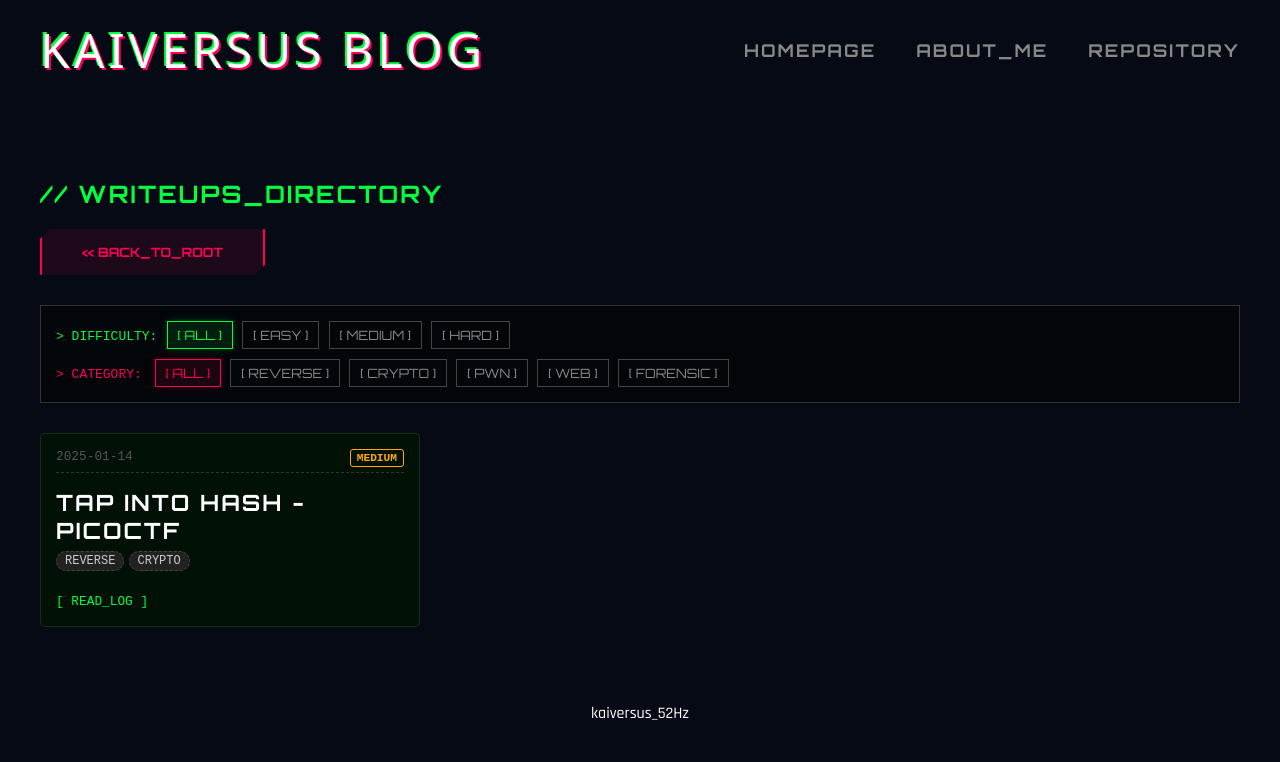
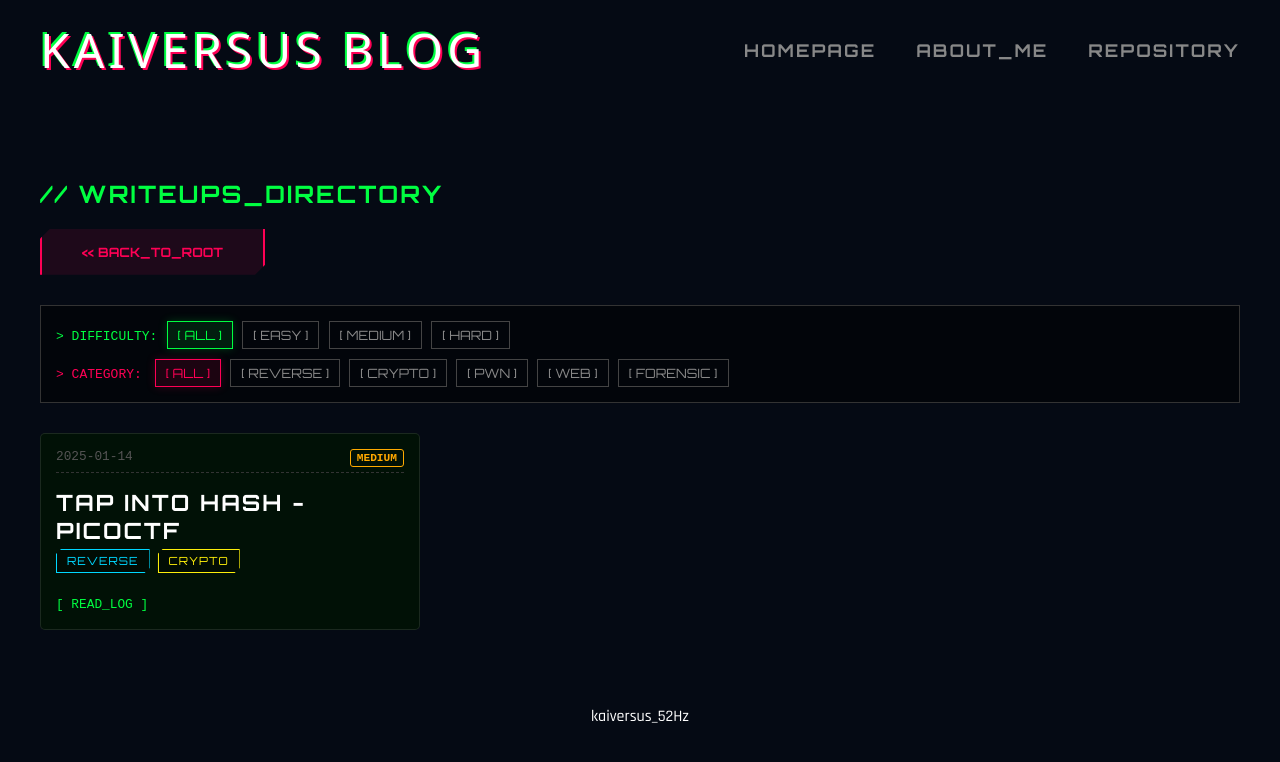
Before and after one commit to kaiversus/kaiversus.github.io, a Jekyll site: the page built from pages/writeups.md, in a window 1280 px wide. Shown: the top 762 px of the page. Built offline with Jekyll 4.4.1, drawn with Linux system fonts in a browser that asks for light colours; some web fonts are replaced.

Commit message:
Update style.css

```diff
--- a/assets/css/style.css
+++ b/assets/css/style.css
@@ -809,12 +809,79 @@ html {
 .tag-diff.Medium { border-color: #ffaa00; color: #ffaa00; }
 .tag-diff.Easy { border-color: #00ff41; color: #00ff41; }
 
+/* --- TAG CATEGORY STYLES (NEON SYSTEM) --- */
+.tag-container {
+    display: flex;
+    gap: 8px;
+    margin-bottom: 15px; /* Khoảng cách với đoạn mô tả bên dưới */
+    flex-wrap: wrap;
+}
+
 .tag-cat {
-    font-size: 0.75rem;
-    background: #222;
+    font-family: 'Orbitron', sans-serif;
+    font-size: 0.7rem;
+    padding: 4px 10px;
+    border: 1px solid #555; /* Viền mặc định nếu không khớp màu */
     color: #ccc;
-    padding: 2px 8px;
-    border-radius: 10px;
-    font-family: monospace;
-    border: 1px dashed #444;
+    text-transform: uppercase;
+    letter-spacing: 1px;
+    position: relative;
+    transition: 0.3s;
+    background: rgba(0, 0, 0, 0.3); /* Nền tối nhẹ */
+
+    /* Hiệu ứng cắt góc giống nút bấm */
+    clip-path: polygon(
+        5px 0, 100% 0,
+        100% calc(100% - 5px), calc(100% - 5px) 100%,
+        0 100%, 0 5px
+    );
 }
+
+.tag-cat:hover {
+    transform: translateY(-2px);
+    filter: brightness(1.2);
+}
+
+/* --- BẢNG MÀU QUY ĐỊNH (Boss yêu cầu) --- */
+
+/* 1. CRYPTO - Vàng Neon (Electric Yellow) */
+.tag-cat.Crypto {
+    color: #fcee0a;
+    border-color: #fcee0a;
+    box-shadow: 0 0 8px rgba(252, 238, 10, 0.3);
+}
+
+/* 2. PWN - Xanh Lá Matrix (Matrix Green) */
+.tag-cat.Pwn {
+    color: #00ff41;
+    border-color: #00ff41;
+    box-shadow: 0 0 8px rgba(0, 255, 65, 0.3);
+}
+
+/* 3. REVERSE - Xanh Dương (Cyan/Ice Blue) */
+.tag-cat.Reverse {
+    color: #00d8ff;
+    border-color: #00d8ff;
+    box-shadow: 0 0 8px rgba(0, 216, 255, 0.3);
+}
+
+/* 4. FORENSIC - Đỏ (Neon Red/Pink) */
+.tag-cat.Forensic {
+    color: #ff0055;
+    border-color: #ff0055;
+    box-shadow: 0 0 8px rgba(255, 0, 85, 0.3);
+}
+
+/* 5. WEB - Tím (Cyber Purple) */
+.tag-cat.Web {
+    color: #bc13fe;
+    border-color: #bc13fe;
+    box-shadow: 0 0 8px rgba(188, 19, 254, 0.3);
+}
+
+/* 6. MISC/OTHER - Trắng xám (Default) */
+.tag-cat.Misc, .tag-cat.Blockchain {
+    color: #fff;
+    border-color: #fff;
+    box-shadow: 0 0 5px rgba(255, 255, 255, 0.3);
+}
```
